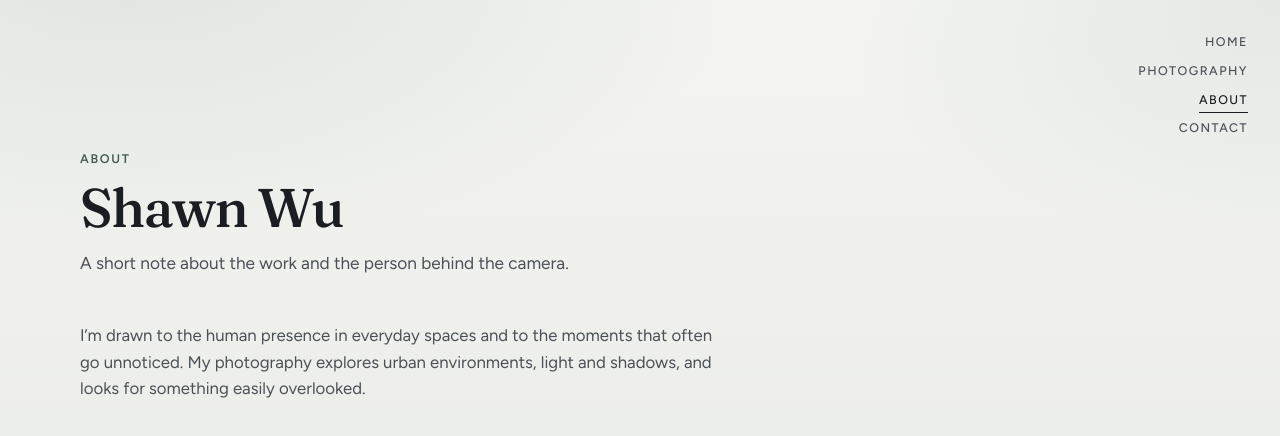
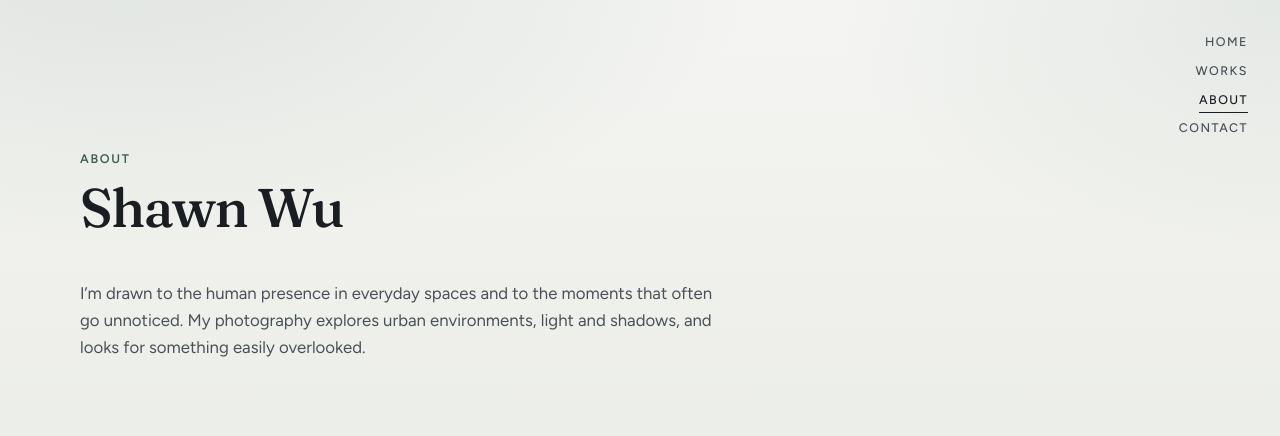
Before and after one commit to scyline/scyline.github.io, a plain HTML site: page about.html in a window 1280 px wide. Drawn offline with Linux system fonts and the light colour scheme.

Commit message:
Remove the extra short intro from the About page and update menu label

```diff
--- a/about.html
+++ b/about.html
@@ -14,7 +14,7 @@
   <nav class="site-nav" aria-label="Primary">
     <a href="index.html">Home</a>
     <div class="nav-item nav-item--photo" data-nav-photo>
-      <button type="button" class="nav-trigger" aria-expanded="false" aria-controls="photo-submenu">Photography</button>
+      <button type="button" class="nav-trigger" aria-expanded="false" aria-controls="photo-submenu">Works</button>
       <div class="nav-submenu" id="photo-submenu">
       <a href="photography/in-between/index.html">In between</a>
       </div>
@@ -28,7 +28,6 @@
       <header class="section-header">
         <span class="eyebrow">About</span>
         <h1>Shawn Wu</h1>
-        <p>A short note about the work and the person behind the camera.</p>
       </header>
       <div class="prose">
         <p>
```
